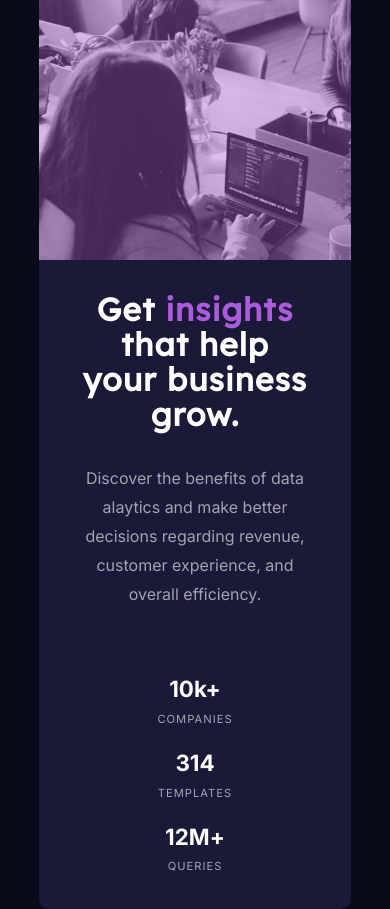
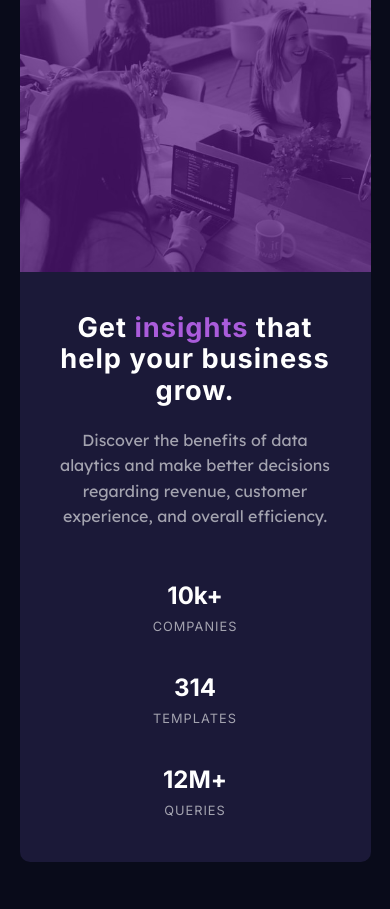
Before and after one commit to Cleshy/Card-Component--2, a plain HTML site: page index.html in a window 390 px wide. After the commit the page ends 862 px from the top, so only its background shows below. Drawn offline with Linux system fonts and the light colour scheme.

Commit message:
Img overlay - font size - responsiveness

```diff
--- a/css/style.css
+++ b/css/style.css
@@ -6,6 +6,7 @@
   --clr-very-dark-blue: 233, 47%, 7%;
   --clr-dark-blue: 244, 38%, 16%;
   --clr-soft-violet: 277, 64%, 61%;
+  --clr-dark-violet: rgba(88, 23, 128, 0.7);
 
   --clr-white-1: 0, 0%, 100%;
   --clr-white-2: 0, 0%, 100%, 0.75;
@@ -19,8 +20,8 @@
   --fw-regular: 400;
   --fw-bold: 700;
 
-  --lh-body: 1.8;
-  --lh-heading: 1.1;
+  --lh-body: 1.6;
+  --lh-heading: 1.15;
 }
 
 /* ======================= */
@@ -98,41 +99,35 @@ svg {
 
 body {
   background-color: hsl(var(--clr-very-dark-blue));
+  display: grid;
+  place-content: center;
+  min-height: 100vh;
 }
 
 .container {
-  max-width: 1440px;
-  margin: 0 auto;
-}
-
-.box-center {
-  height: 100vh;
-  display: flex;
-  justify-content: center;
-  align-items: center;
-}
-
-.box {
-  background-color: hsl(var(--clr-dark-blue));
-  border-radius: 10px;
   color: hsl(var(--clr-white-1));
   display: grid;
   grid-template-columns: repeat(2, 1fr);
-  overflow: hidden;
-  max-width: 80%;
+  margin-inline: auto;
+  max-width: min(1110px, 90%);
 }
 
-.content-box {
-  padding: 4rem 5rem;
+.text-container {
+  border-bottom-left-radius: 10px;
+  border-top-left-radius: 10px;
+  background-color: hsl(var(--clr-dark-blue));
+  padding: 4rem 4.5rem;
+  display: flex;
+  flex-direction: column;
 }
 
 .heading-primary {
-  font-size: 2rem;
+  font-family: var(--ff-inter);
+  font-size: 2.2rem;
   font-weight: var(--fw-bold);
-  font-family: var(--ff-lexend);
+  line-height: var(--lh-heading);
+  margin-bottom: 0.8em;
   letter-spacing: 1px;
-  line-height: var(--lh-heading);
-  margin-bottom: 1em;
 }
 
 .heading-primary span {
@@ -140,76 +135,109 @@ body {
 }
 
 .description {
+  font-family: var(--ff-lexend);
   line-height: var(--lh-body);
-  font-family: var(--ff-inter);
   color: hsl(var(--clr-white-3));
-  margin-bottom: 4em;
+  margin-bottom: 5rem;
 }
 
-.image-box {
-  background-image: linear-gradient(
-      to right bottom,
-      hsl(var(--clr-soft-violet), 0.4),
-      hsl(var(--clr-soft-violet), 0.4)
-    ),
-    url("../images/image-header-desktop.jpg");
-  background-repeat: no-repeat;
-  background-size: cover;
-}
-
-.about-box {
+.info-container {
   display: flex;
 }
 
-.about-box div:not(:last-child) {
-  margin-right: 3.5rem;
+.info-container .info:not(:last-child) {
+  margin-right: 5rem;
 }
 
-.about-box p {
+.info-number,
+.info-text {
   font-family: var(--ff-inter);
-  font-size: 1.4rem;
+}
+
+.info-number {
+  font-size: 1.5rem;
   font-weight: var(--fw-bold);
 }
 
-.about-box span {
+.info-text {
+  text-transform: uppercase;
+  font-size: 0.8rem;
+  letter-spacing: 1px;
   color: hsl(var(--clr-white-3));
-  font-family: var(--ff-inter);
-  text-transform: uppercase;
-  font-size: 0.7rem;
-  letter-spacing: 1px;
 }
 
-@media (max-width: 52em) {
-  .box {
+.img-container {
+  position: relative;
+}
+
+.img-container::after {
+  content: "";
+  display: block;
+  width: 100%;
+  height: 100%;
+  position: absolute;
+  top: 0;
+  left: 0;
+  background-color: var(--clr-dark-violet);
+  border-top-right-radius: 10px;
+  border-bottom-right-radius: 10px;
+}
+
+.img {
+  width: 100%;
+  height: 100%;
+  object-fit: cover;
+  border-top-right-radius: 10px;
+  border-bottom-right-radius: 10px;
+}
+
+@media (max-width: 50em) {
+  .container {
     grid-template-columns: 1fr;
-    grid-template-rows: 1fr 2fr;
-    text-align: center;
   }
 
-  .content-box {
-    grid-row: 2 / -1;
+  .text-container {
+    padding: 0;
+    border-top-left-radius: 0;
+    border-top-right-radius: 0px;
+    border-bottom-left-radius: 10px;
+    border-bottom-right-radius: 10px;
+    text-align: center;
+    padding: 2.5rem 2rem;
   }
 
-  .image-box {
-    grid-row: 1 / 2;
-    background-image: linear-gradient(
-        to right bottom,
-        hsl(var(--clr-soft-violet), 0.4),
-        hsl(var(--clr-soft-violet), 0.4)
-      ),
-      url("../images/image-header-mobile.jpg");
+  .heading-primary {
+    font-size: 1.7rem;
   }
 
-  .about-box {
-    flex-direction: column;
-    gap: 1rem;
+  .description {
+    margin-bottom: 3rem;
   }
 
-  .about-box div:not(:last-child) {
+  .info-container {
+    flex-direction: column;
+    gap: 2em;
+  }
+
+  .info-container .info:not(:last-child) {
     margin-right: 0;
   }
 
-  .content-box {
-    padding: 2rem 2.5rem;
+  .img-container {
+    grid-row: 1 / 2;
+  }
+
+  .img-container::after {
+    border-top-right-radius: 10px;
+    border-bottom-left-radius: 0;
+    border-bottom-right-radius: 0;
+    border-top-left-radius: 10px;
+  }
+
+  .img {
+    border-top-right-radius: 10px;
+    border-top-left-radius: 10px;
+    border-bottom-left-radius: 0;
+    border-bottom-right-radius: 0;
   }
 }
--- a/index.html
+++ b/index.html
@@ -21,10 +21,8 @@
     <title>Frontend Mentor | Stats preview card component</title>
   </head>
   <body>
-    <main>
-      <div class="container box-center">
-        <div class="box">
-          <div class="content-box">
+    <div class="container">
+      <div class="text-container">
         <h1 class="heading-primary">
           Get <span>insights</span> that help your business grow.
         </h1>
@@ -32,24 +30,28 @@
           Discover the benefits of data alaytics and make better decisions
           regarding revenue, customer experience, and overall efficiency.
         </p>
-            <div class="about-box">
-              <div class="companies-box">
-                <p>10k+</p>
-                <span>Companies</span>
+        <div class="info-container">
+          <div class="info">
+            <p class="info-number">10k+</p>
+            <span class="info-text">Companies</span>
           </div>
-              <div class="templates-box">
-                <p>314</p>
-                <span>Templates</span>
+          <div class="info">
+            <p class="info-number">314</p>
+            <span class="info-text">Templates</span>
           </div>
-              <div class="queries-box">
-                <p>12M+</p>
-                <span>Queries</span>
+          <div class="info">
+            <p class="info-number">12M+</p>
+            <span class="info-text">Queries</span>
           </div>
         </div>
       </div>
-          <div class="image-box"></div>
+      <picture class="img-container">
+        <source
+          media="(max-width: 375px)"
+          srcset="images/image-header-mobile.jpg"
+        />
+        <img class="img" src="images/image-header-desktop.jpg" alt="Image" />
+      </picture>
     </div>
-      </div>
-    </main>
   </body>
 </html>
```
Also changed, not shown: images/screenshot-desktop.PNG, images/screenshot-mobile.PNG. Lines whose indentation alone changed are shown as unchanged.
